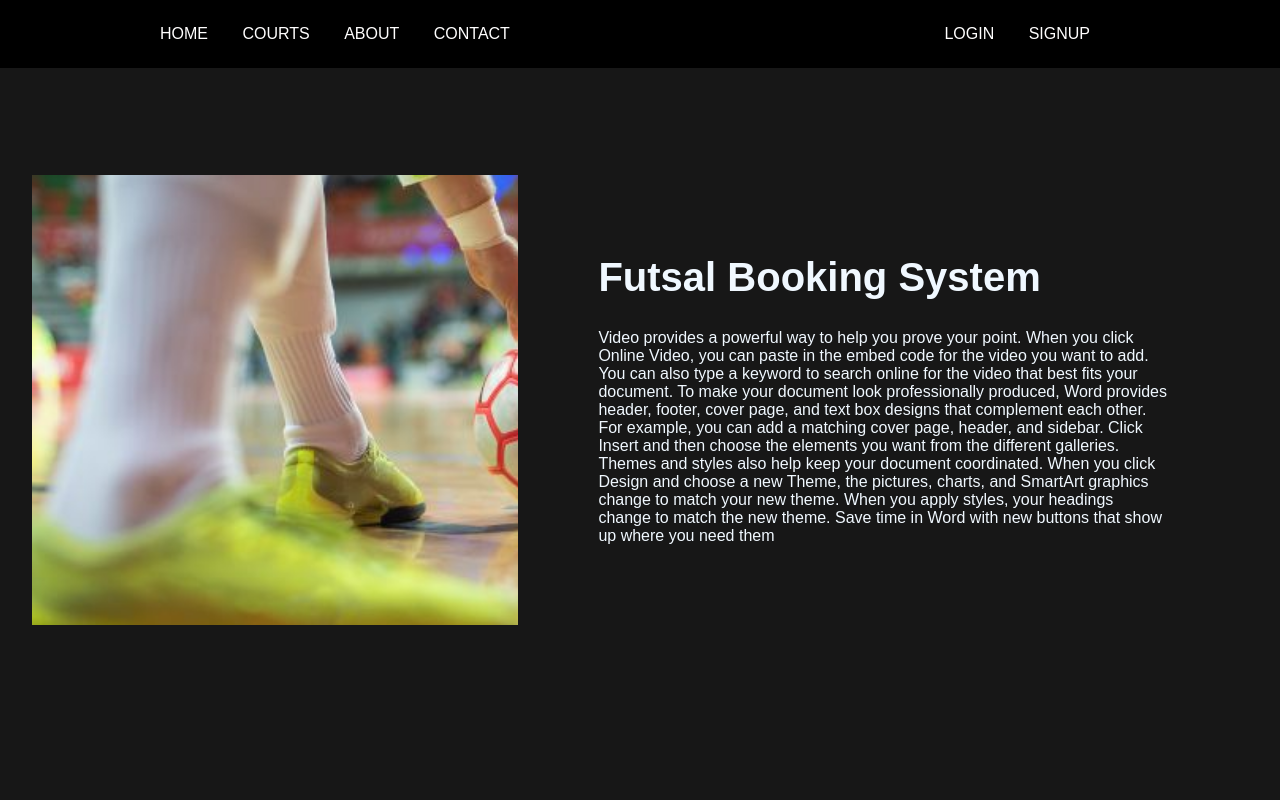
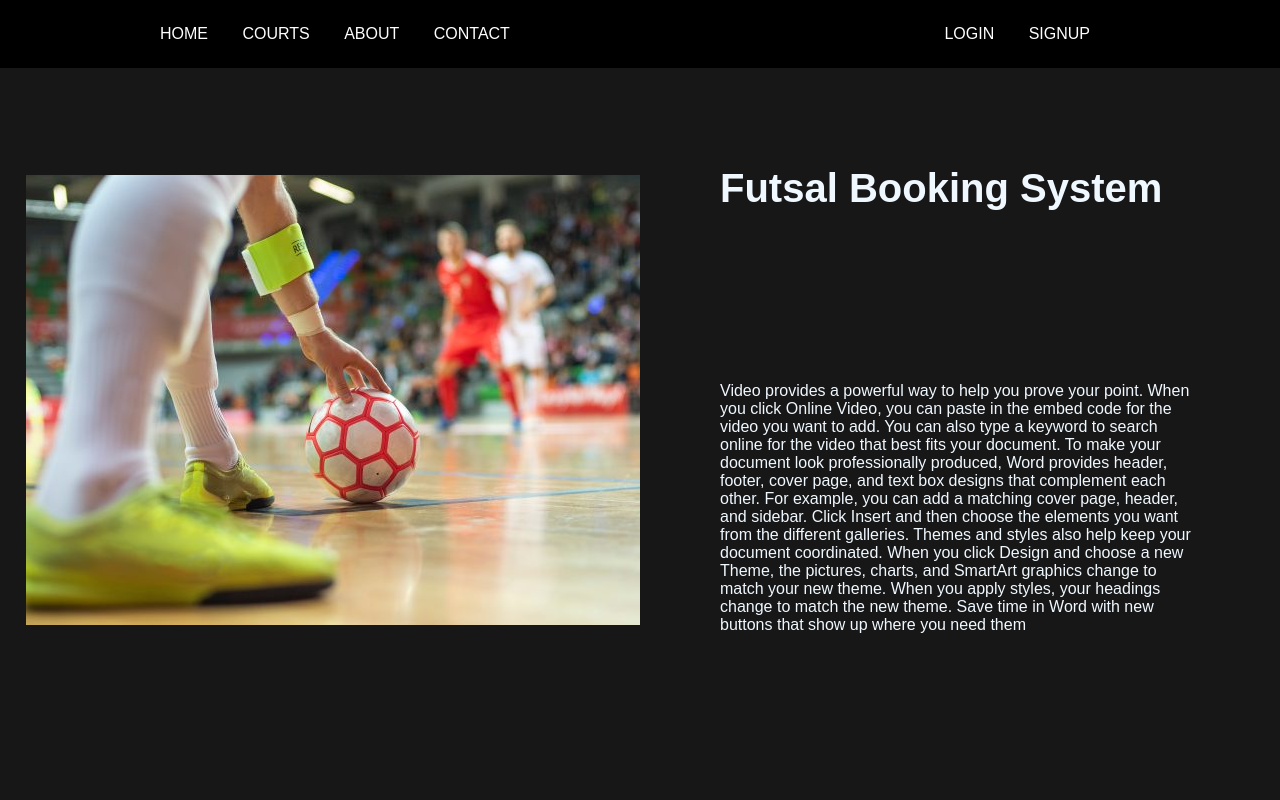
Before and after one commit to 0xYujan/Project-I, a PHP site: page / in a window 1280 px wide. Run offline with PHP 8.4, Linux system fonts and the light colour scheme.

Commit message:
Home page update

```diff
--- a/Home Page/index.html
+++ b/Home Page/index.html
@@ -1,13 +1,15 @@
 <!DOCTYPE html>
 <html lang="en">
+
 <head>
     <meta charset="UTF-8">
     <meta name="viewport" content="width=device-width, initial-scale=1.0">
     <title>Futsal Booking System</title>
     <link rel="stylesheet" href="style.css">
 </head>
+
 <body>
-<header class="header">
+    <header class="header">
         <nav class="navbar">
             <a href="#">HOME</a>
             <a href="#">COURTS</a>
@@ -20,16 +22,26 @@
         </nav>
     </header>
     <section class="container">
+        <section class="bg-img">
+
+        </section>
         <section class="content">
 
-                <h1 class="text-sci">Futsal Booking System</h1>
-                <p>
-                    Video provides a powerful way to help you prove your point. When you click Online Video, you can paste in the embed code for the video you want to add. You can also type a keyword to search online for the video that best fits your document. To make your document look professionally produced, Word provides header, footer, cover page, and text box designs that complement each other. For example, you can add a matching cover page, header, and sidebar. Click Insert and then choose the elements you want from the different galleries. Themes and styles also help keep your document coordinated. When you click Design and choose a new Theme, the pictures, charts, and SmartArt graphics change to match your new theme. When you apply styles, your headings change to match the new theme. Save time in Word with new buttons that show up where you need them
-                </p>
+            <h1 class="text-sci">Futsal Booking System</h1>
+            <p>
+                Video provides a powerful way to help you prove your point. When you click Online Video, you can paste
+                in the embed code for the video you want to add. You can also type a keyword to search online for the
+                video that best fits your document. To make your document look professionally produced, Word provides
+                header, footer, cover page, and text box designs that complement each other. For example, you can add a
+                matching cover page, header, and sidebar. Click Insert and then choose the elements you want from the
+                different galleries. Themes and styles also help keep your document coordinated. When you click Design
+                and choose a new Theme, the pictures, charts, and SmartArt graphics change to match your new theme. When
+                you apply styles, your headings change to match the new theme. Save time in Word with new buttons that
+                show up where you need them
+            </p>
         </section>
     </section>
-    <!-- <section class="rg-image">
-        <img src="Background.jpg">
-    </section> -->
+
 </body>
+
 </html>
--- a/Home Page/style.css
+++ b/Home Page/style.css
@@ -79,47 +79,50 @@ body {
     transform: translateY(0);
     opacity: 1;
 }
-.container{
+
+.bg-img {
     position: absolute;
     top: 50%;
-    left: 50%;
+    left: 27%;
     transform: translate(-50%, -50%);
-    width: 95%;
+    width: 50%;
     height: 450px;
     background-image: url(Background.jpg);
-    background-size: cover;
-    background-position: center;
+    /* background-size: cover; */
+    /* background-position: center; */
 }
+
 .container .content {
     position: absolute;
-    top 0;
+    top: 0%;
     right: 0;
-    width: 60%;
+    width: 50%;
     height: 100%;
     background: rgba(23, 23, 23, 1);
     padding: 80px;
     color: aliceblue;
     display: flex;
-    justify-content: space-between;
+    justify-content: space-around;
     flex-direction: column;
 }
 
-.content h1{
+.content h1 {
     font-size: 40px;
 }
 
-.text-sci p{
+.text-sci p {
+
     font-size: 16px;
     margin: 20px 0;
 }
 
-.content{
+/* .content {
     position: absolute;
     top: 0;
     right: 0;
     width calc(100% - 58%);
     height: 100%;
-}
+} */
 
 
 
@@ -169,7 +172,7 @@ body {
 } */
 
 
- /* .hero{
+/* .hero{
     position: fixed;
     text-align: right;
     top: ;
```
